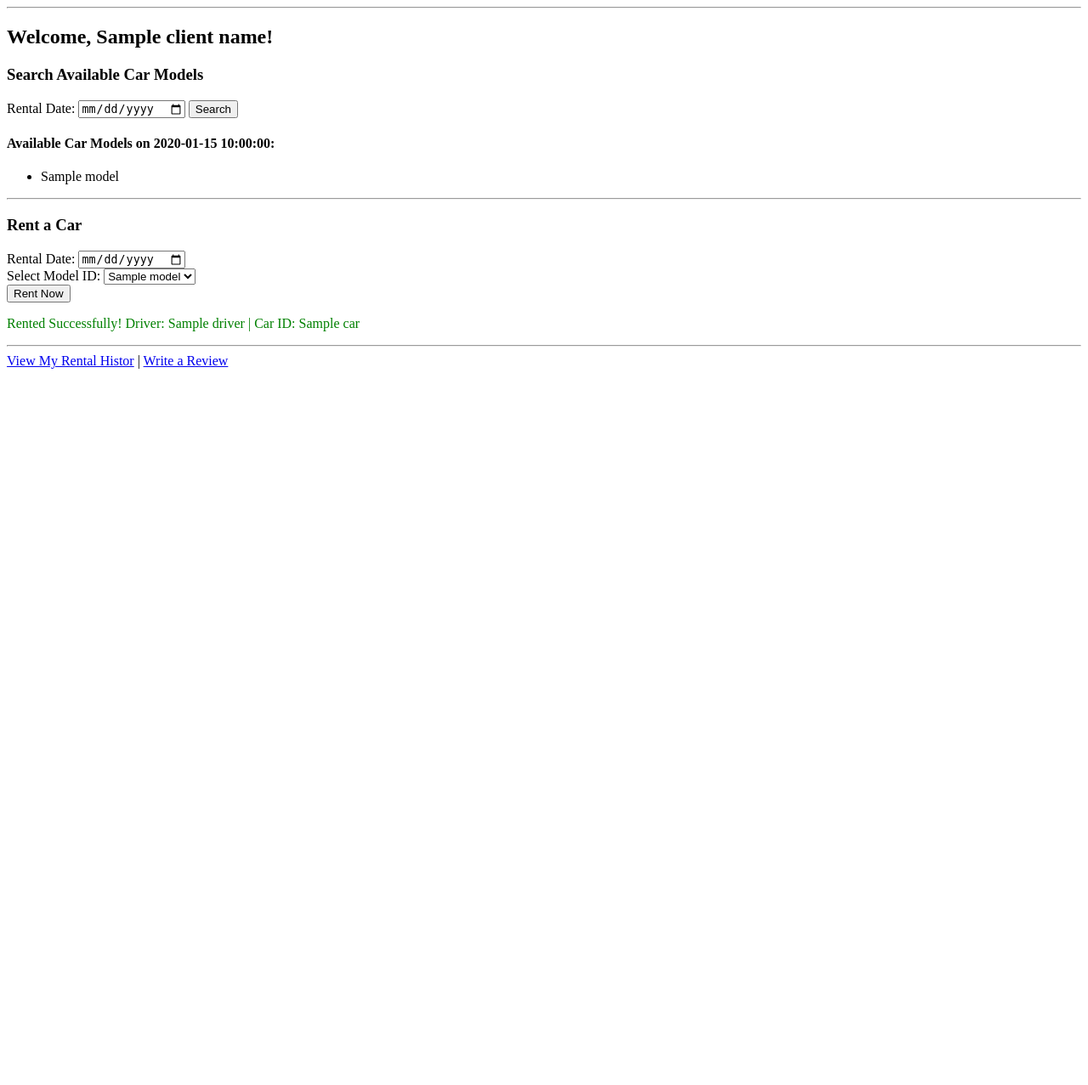
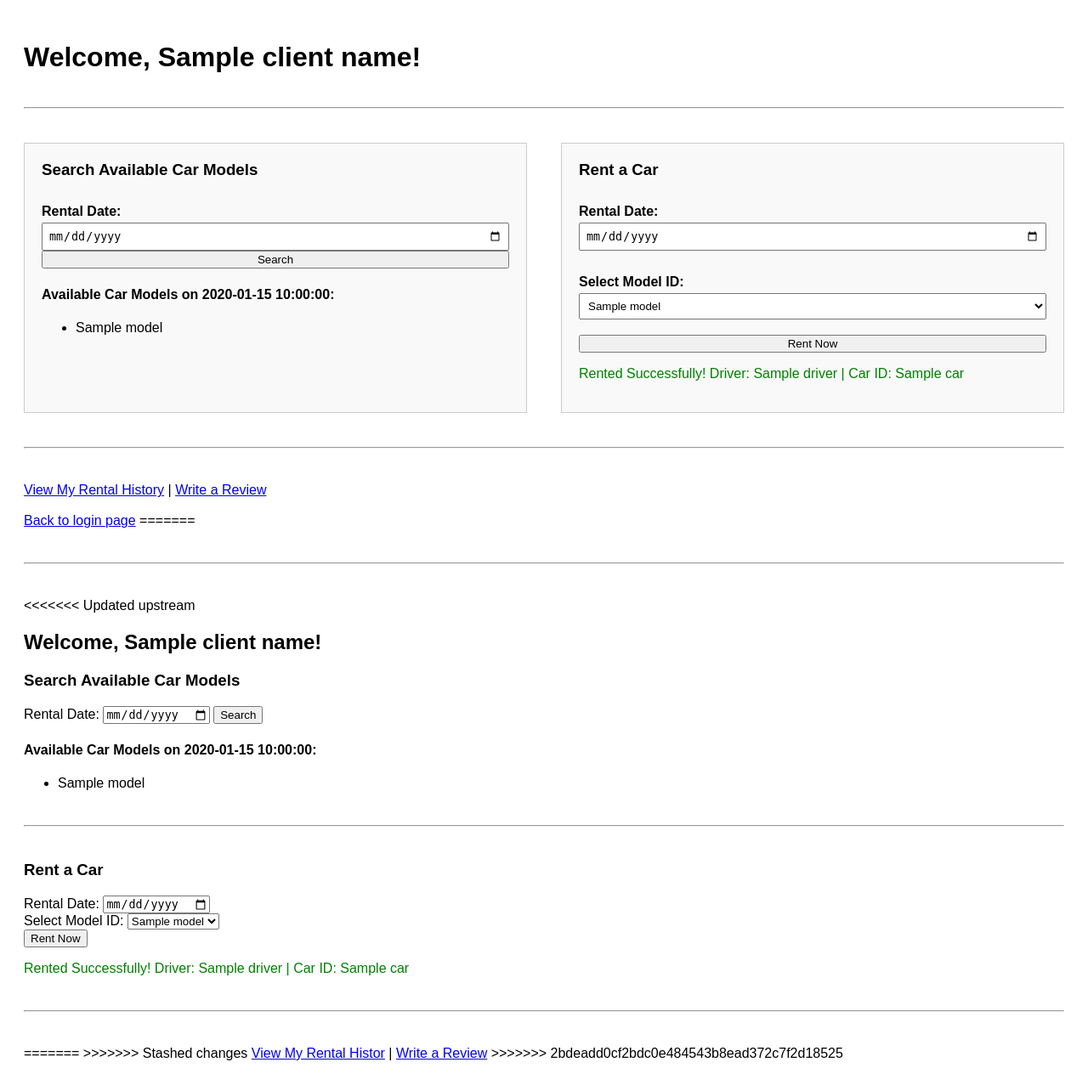
Before and after one commit to RunladsRun/Taxi-rantal-app, a Flask app: template app/templates/client_home.html in a window 1280 px wide. Shown: the whole page at 85% size. Before the commit the page ends 434 px from the top, so only its background shows below. Run offline with Flask 3, Linux system fonts and the light colour scheme; the template is opened without the code that fills it: most values are stand-ins (such as "Sample title", 1, 10 or a date in 2020).

Commit message:
UI integration and Bug fix

```diff
--- a/app/templates/client_home.html
+++ b/app/templates/client_home.html
@@ -1,4 +1,120 @@
+<!DOCTYPE html>
+<html>
+<head>
+    <title>Driver Home</title>
+    <style>
+        body {
+            font-family: Arial, sans-serif;
+            padding: 20px;
+        }
+
+        .section-row {
+            display: flex;
+            gap: 40px;
+            margin-bottom: 40px;
+        }
+
+        .card {
+            flex: 1;
+            border: 1px solid #ccc;
+            padding: 20px;
+            background-color: #f9f9f9;
+        }
+
+        .card h3 {
+            margin-top: 0;
+        }
+
+        .card form {
+            display: flex;
+            flex-direction: column;
+        }
+
+        .card label {
+            margin-top: 10px;
+            font-weight: bold;
+        }
+
+        .card input, .card select {
+            padding: 6px;
+            margin-top: 4px;
+        }
+
+<<<<<<< HEAD
+        .card button {
+            margin-top: 12px;
+            padding: 8px;
+        }
+
+        hr {
+            margin: 40px 0;
+        }
+    </style>
+</head>
+
+<body>
+
+    <h1>Welcome, {{ client_name }}!</h2>
+
+    <hr>
+
+    <div class="section-row">
+        <div class="card">
+            <h3>Search Available Car Models</h3>
+            <form method="POST" action="/client/search_models">
+                <label>Rental Date:</label>
+                <input type="date" name="date" required>
+                <button type="submit">Search</button>
+            </form>
+
+            {% if results %}
+                <h4>Available Car Models on {{ query_date }}:</h4>
+                <ul>
+                    {% for model in results %}
+                        <li>{{ model }}</li>
+                    {% endfor %}
+                </ul>
+            {% elif no_result %}
+                <p style="color:red;">No available models or driver on this date.</p>
+            {% endif %}
+        </div>
+        <div class="card">
+            <h3>Rent a Car</h3>
+            <form method="POST" action="/client/rent">
+                <label>Rental Date:</label>
+                <input type="date" name="rental_date" required><br>
+
+                <label>Select Model ID:</label>
+                <select name="modelid" required>
+                {% for model in results %}
+                    <option value="{{ model }}">{{ model }}</option>
+                {% endfor %}
+                </select><br>
+
+                <button type="submit">Rent Now</button>
+            </form>
+
+            {% if rent_result %}
+                <p style="color:green;">Rented Successfully! Driver: {{ rent_result.driver }} | Car ID: {{ rent_result.car }}</p>
+            {% elif rent_fail %}
+                <p style="color:red;">Sorry, no available car or driver for that model.</p>
+            {% endif %}
+        </div>
+    </div>
+
+    <hr>
+    <a href="/client/rental_history">View My Rental History</a> |
+    <a href="/client/review">Write a Review</a>
+
+    <br><br>
+    <a href="/">Back to login page</a>
+
+
+</body>
+</html>
+=======
 <hr>
+<<<<<<< Updated upstream
 <h2>Welcome, {{ client_name }}!</h2>
 
 <h3>Search Available Car Models</h3>
@@ -42,5 +158,8 @@
 {% endif %}
 
 <hr>
+=======
+>>>>>>> Stashed changes
 <a href="/client/rental_history">View My Rental Histor</a> |
 <a href="/client/review">Write a Review</a>
+>>>>>>> 2bdeadd0cf2bdc0e484543b8ead372c7f2d18525
--- a/app/templates/client_register.html
+++ b/app/templates/client_register.html
@@ -28,5 +28,8 @@
     {% elif error %}
         <p style="color:red;">{{ error }}</p>
     {% endif %}
+
+    <br>
+    <a href="/">Back to login page</a>
 </body>
 </html>
--- a/app/templates/manager_home.html
+++ b/app/templates/manager_home.html
@@ -196,5 +196,8 @@
         </ul>
     {% endif %}
 
+    <br>
+    <a href="/">Back to login page</a>
+
 </body>
 </html>
--- a/app/templates/manager_register.html
+++ b/app/templates/manager_register.html
@@ -14,5 +14,7 @@
         <input type="email" name="email" required><br>
         <button type="submit">Register</button>
     </form>
+    <br>
+    <a href="/">Back to login page</a>
 </body>
 </html>
--- a/config.py
+++ b/config.py
@@ -2,5 +2,5 @@
 
 class Config:
     SECRET_KEY = os.environ.get('SECRET_KEY') or 'dev_secret_key'
-    SQLALCHEMY_DATABASE_URI = 'postgresql://postgres:1212714@localhost/taxi'
+    SQLALCHEMY_DATABASE_URI = 'postgresql://postgres:*****@localhost/CS 480 project'
     SQLALCHEMY_TRACK_MODIFICATIONS = False
```
Also changed, not shown: app/routes.py (+12 -7 lines), app/templates/driver_home.html (+91 -6 lines).
